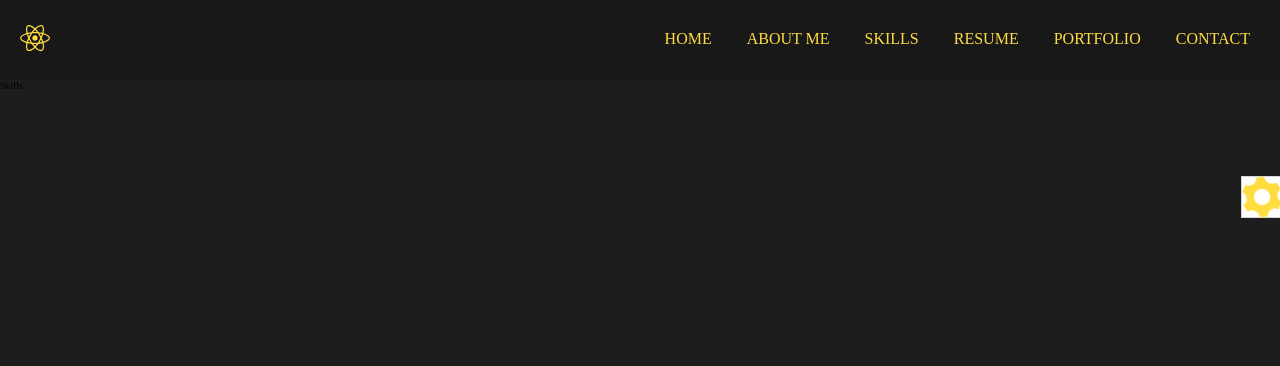
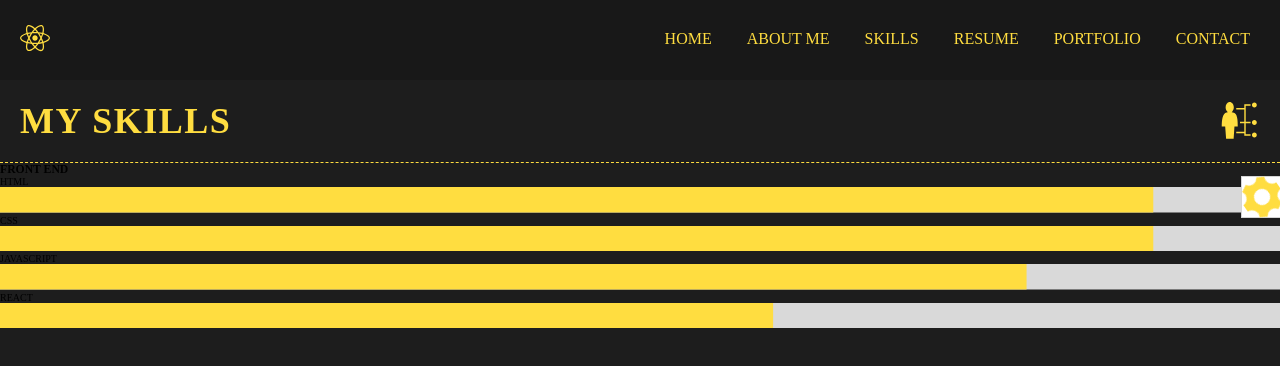
Before and after one commit to capi20/portfolio-template-react, a React (Create React App) app: page /skills in a window 1280 px wide. Shown: the top 366 px of the page. Built offline with nearby package versions, Linux system fonts and the light colour scheme.

Commit message:
created skills page layout

```diff
--- a/src/containers/skills/index.js
+++ b/src/containers/skills/index.js
@@ -1,9 +1,38 @@
-import React from 'react'
+import React from "react";
+import { GiSkills } from "react-icons/gi";
+import PageHeaderContent from "../../components/pageHeaderContent";
+import { skillsData } from "./utils";
+import { Line } from "rc-progress";
 
 const Skills = () => {
-  return (
-    <div>Skills</div>
-  )
-}
+	return (
+		<section id="skills" className="skills">
+			<PageHeaderContent headerText="My skills" icon={<GiSkills size={40} />} />
+			<div className="skills__content-wrapper">
+				{skillsData.map((item, key) => (
+					<div key={key} className="skills__content-wrapper__inner-content">
+						<h3 className="skills__content-wrapper__inner-content__category">
+							{item.label}
+						</h3>
+						<div>
+							{item.data.map((dataItem, index) => (
+								<div className="progressbar-wrapper" key={index}>
+									<p>{dataItem.skillName}</p>
+									<Line
+										percent={dataItem.percentage}
+										strokeColor="var(--selected-theme-main-color)"
+										strokeWidth="2"
+										strokeLinecap="square"
+										trailWidth="2"
+									/>
+								</div>
+							))}
+						</div>
+					</div>
+				))}
+			</div>
+		</section>
+	);
+};
 
-export default Skills
+export default Skills;
--- /dev/null
+++ b/src/containers/skills/utils.js
@@ -0,0 +1,23 @@
+export const skillsData = [
+	{
+		label: "FRONT END",
+		data: [
+			{
+				skillName: "HTML",
+				percentage: "90"
+			},
+			{
+				skillName: "CSS",
+				percentage: "90"
+			},
+			{
+				skillName: "JAVASCRIPT",
+				percentage: "80"
+			},
+			{
+				skillName: "REACT",
+				percentage: "60"
+			}
+		]
+	}
+];
```
